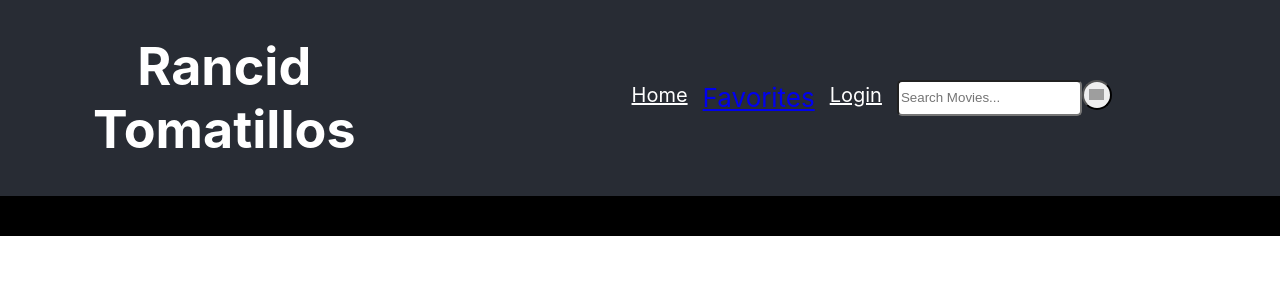
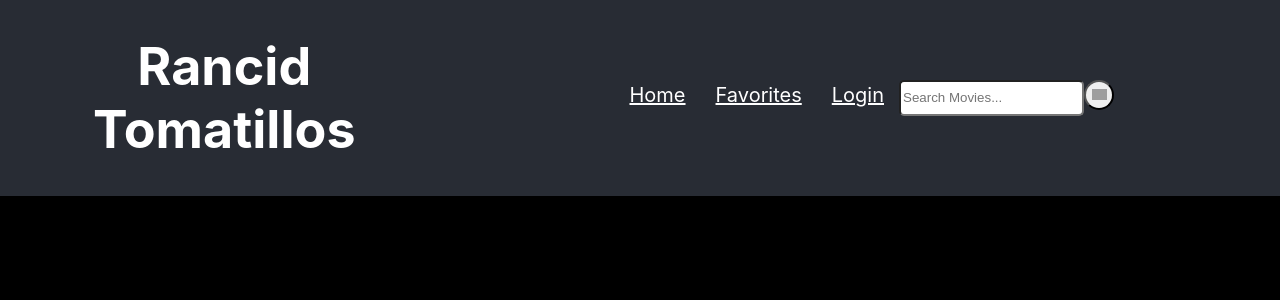
Before and after one commit to carlymclift/RancidTomatillos, a React (Create React App) app: page / in a window 1280 px wide. Shown: the top 300 px of the page. Built offline with nearby package versions, Linux system fonts and the light colour scheme; no server answers; grey boxes are pictures that could not be loaded.

Commit message:
Re-style favorites pages for when there are favorites in the array & not #32

```diff
--- a/src/App/App.css
+++ b/src/App/App.css
@@ -35,7 +35,8 @@ body {
   justify-content: center;
 }
 
-.App-nav-button {
+.App-nav-button,
+.favorites-button {
   background-color: #282c34;
   border: none;
   height: 30px;
@@ -64,3 +65,8 @@ body {
   height: 30px;
   border-radius: 5px;
 }
+
+.empty-favorites-container {
+  height: 100vh;
+  margin-top: 5%;
+}
--- a/src/MovieContainer/MovieContainer.css
+++ b/src/MovieContainer/MovieContainer.css
@@ -3,4 +3,5 @@
     display: grid;
     grid-template-columns: repeat(3, 1fr);
     grid-gap: 20px;
+    height: 100vh;
   }
```
